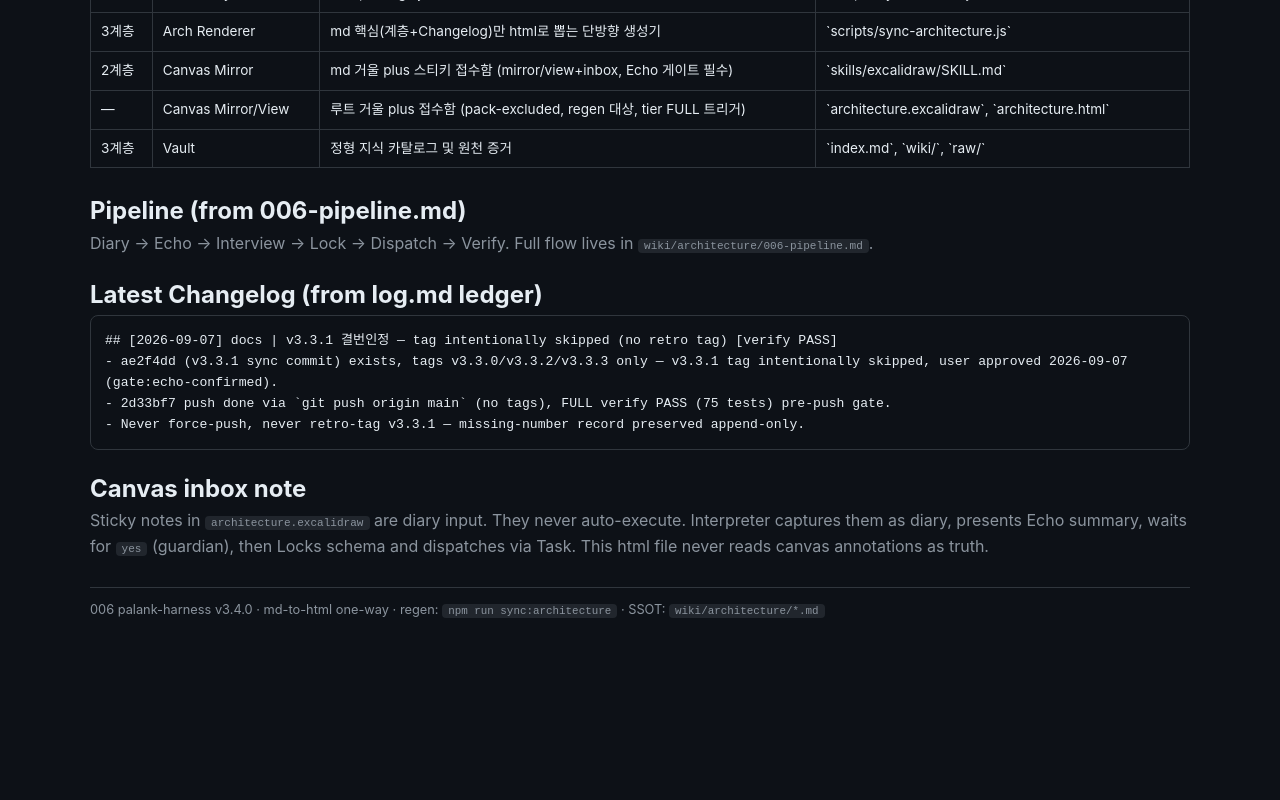
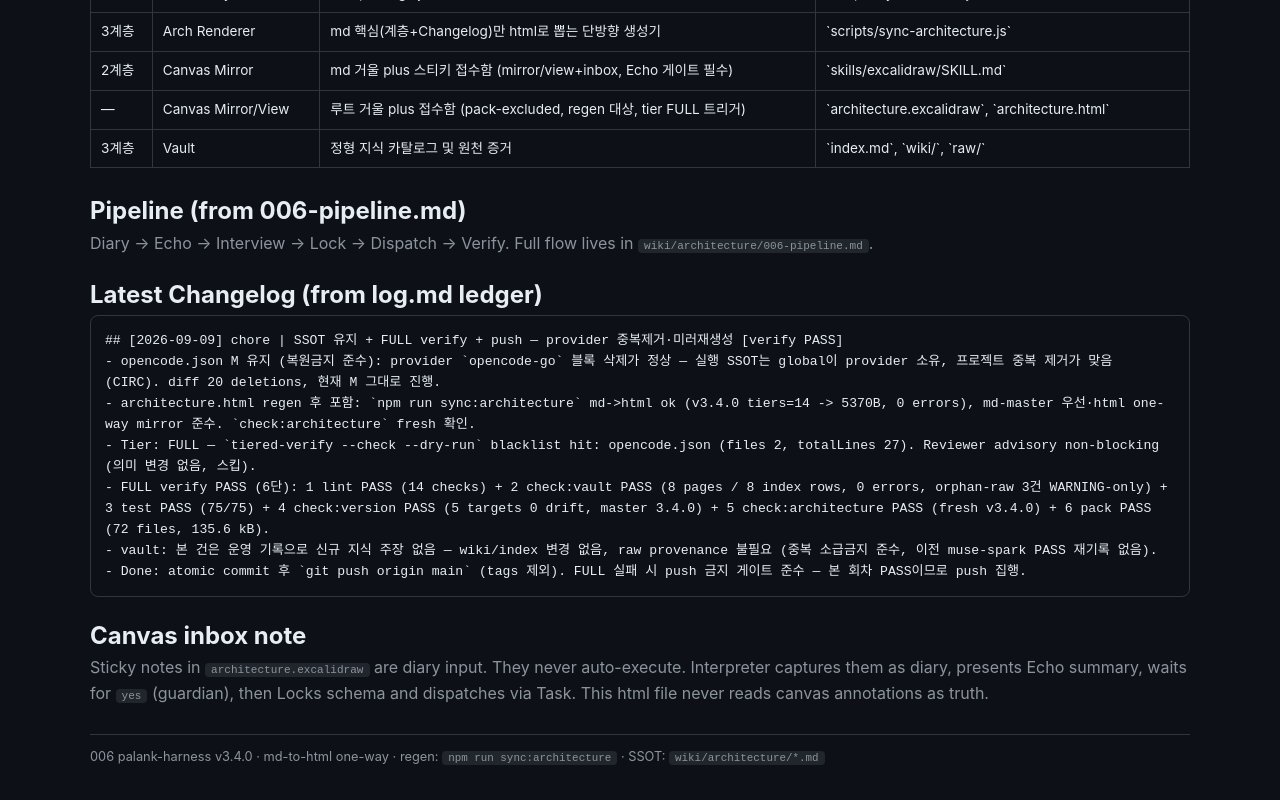
Before and after one commit to PALAN-K/palank-harness, a website: page architecture.html in a window 1280 px wide. Shown: the part 701-1501 px from the top of the page. Before the commit the page ends 1354 px from the top, so only its background shows below. Drawn offline with Linux system fonts and the light colour scheme.

Commit message:
chore(ssot): provider 중복제거 유지 + 미러재생성 + FULL 기록 [verify PASS]

```diff
--- a/architecture.html
+++ b/architecture.html
@@ -48,10 +48,13 @@
 <h2>Pipeline (from 006-pipeline.md)</h2>
 <p style="color:var(--muted)">Diary → Echo → Interview → Lock → Dispatch → Verify. Full flow lives in <code>wiki/architecture/006-pipeline.md</code>.</p>
 <h2 style="margin-top:20px">Latest Changelog (from log.md ledger)</h2>
-<pre>## [2026-09-07] docs | v3.3.1 결번인정 — tag intentionally skipped (no retro tag) [verify PASS]
-- ae2f4dd (v3.3.1 sync commit) exists, tags v3.3.0/v3.3.2/v3.3.3 only — v3.3.1 tag intentionally skipped, user approved 2026-09-07 (gate:echo-confirmed).
-- 2d33bf7 push done via `git push origin main` (no tags), FULL verify PASS (75 tests) pre-push gate.
-- Never force-push, never retro-tag v3.3.1 — missing-number record preserved append-only.</pre>
+<pre>## [2026-09-09] chore | SSOT 유지 + FULL verify + push — provider 중복제거·미러재생성 [verify PASS]
+- opencode.json M 유지 (복원금지 준수): provider `opencode-go` 블록 삭제가 정상 — 실행 SSOT는 global이 provider 소유, 프로젝트 중복 제거가 맞음 (CIRC). diff 20 deletions, 현재 M 그대로 진행.
+- architecture.html regen 후 포함: `npm run sync:architecture` md-&gt;html ok (v3.4.0 tiers=14 -&gt; 5370B, 0 errors), md-master 우선·html one-way mirror 준수. `check:architecture` fresh 확인.
+- Tier: FULL — `tiered-verify --check --dry-run` blacklist hit: opencode.json (files 2, totalLines 27). Reviewer advisory non-blocking (의미 변경 없음, 스킵).
+- FULL verify PASS (6단): 1 lint PASS (14 checks) + 2 check:vault PASS (8 pages / 8 index rows, 0 errors, orphan-raw 3건 WARNING-only) + 3 test PASS (75/75) + 4 check:version PASS (5 targets 0 drift, master 3.4.0) + 5 check:architecture PASS (fresh v3.4.0) + 6 pack PASS (72 files, 135.6 kB).
+- vault: 본 건은 운영 기록으로 신규 지식 주장 없음 — wiki/index 변경 없음, raw provenance 불필요 (중복 소급금지 준수, 이전 muse-spark PASS 재기록 없음).
+- Done: atomic commit 후 `git push origin main` (tags 제외). FULL 실패 시 push 금지 게이트 준수 — 본 회차 PASS이므로 push 집행.</pre>
 <h2 style="margin-top:20px">Canvas inbox note</h2>
 <p style="color:var(--muted)">Sticky notes in <code>architecture.excalidraw</code> are diary input. They never auto-execute. Interpreter captures them as diary, presents Echo summary, waits for <code>yes</code> (guardian), then Locks schema and dispatches via Task. This html file never reads canvas annotations as truth.</p>
 <footer>006 palank-harness v3.4.0 · md-to-html one-way · regen: <code>npm run sync:architecture</code> · SSOT: <code>wiki/architecture/*.md</code></footer>
```
Also changed, not shown: log.md (+8 -0 lines), opencode.json (+1 -19 lines).
